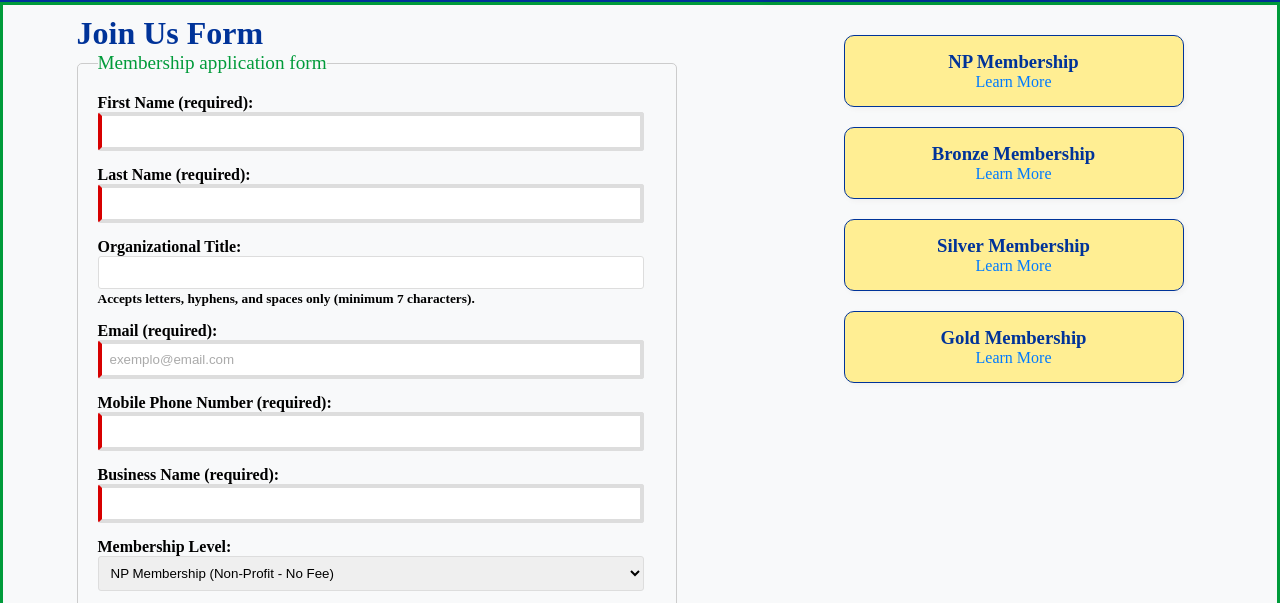
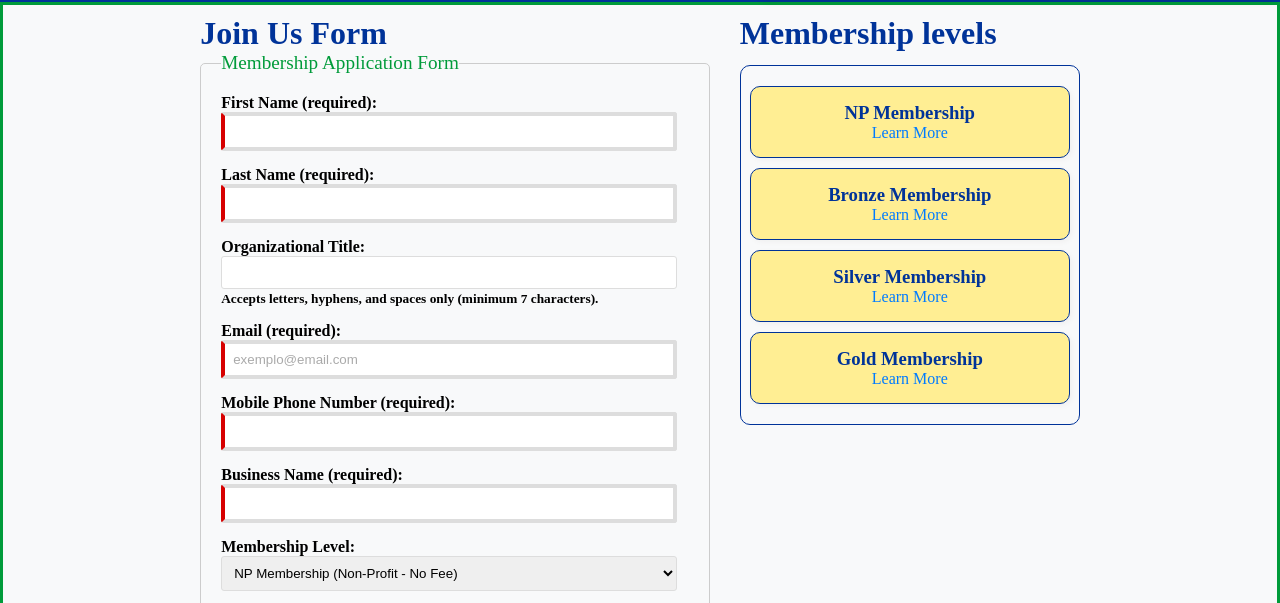
Before and after one commit to robsonpsilva/wdd231, a plain HTML site: page chamber/join.html in a window 1280 px wide. Shown: the part 146-749 px from the top of the page. Drawn offline with Linux system fonts and the light colour scheme.

Commit message:
modified:   chamber/join.html 	modified:   chamber/styles/join.css

```diff
--- a/chamber/join.html
+++ b/chamber/join.html
@@ -49,7 +49,7 @@
         <form action="thankyou.html" method="get">
             <h1>Join Us Form</h1>
             <fieldset>
-                <legend>Membership application form</legend>
+                <legend>Membership Application Form</legend>
                 <div class="form-group">
                     <label for="firstName">
                         First Name (required):
@@ -118,6 +118,8 @@
 
         </form>
         <div class="membership-cards-container">
+            <h1>Membership levels</h1>
+            <div id="membership-level-cards">
                 <div class="membership-card" onclick="openModal('npModal')">
                     <h3>NP Membership</h3>
                     <a href="#np-benefits">Learn More</a>
@@ -133,6 +135,7 @@
                 <div class="membership-card" onclick="openModal('goldModal')">
                     <h3>Gold Membership</h3>
                     <a href="#gold-benefits">Learn More</a>
+                </div>
             </div>
         </div>
         <div id="npModal" class="modal">
--- a/chamber/styles/join.css
+++ b/chamber/styles/join.css
@@ -1,12 +1,13 @@
 main {
     display: flex;
     flex-wrap: wrap;
-    justify-content:space-around;
+    justify-content:center;
+    gap: 30px;
 }
 form {
     width: 100%;
-    max-width: 600px;
-    margin-bottom: 20px;
+    max-width: 350px;
+
 }
 
 fieldset{
@@ -74,6 +75,17 @@ label {
 }
 
 
+#membership-level-cards{
+    display: flex;
+    flex-direction: column;
+    align-items: center;
+    gap: 10px;
+    border: 1px solid var(--specialcolor);
+    border-radius: 10px;
+    padding: 20px;
+    width: 340px;
+    margin-bottom: 10px;
+}
 
 .membership-card {
     border: 1px solid var(--specialcolor);
@@ -81,7 +93,7 @@ label {
     padding: 15px;
     text-align: center;
     box-shadow: 2px 2px 5px #f0f0f0;
-    width: calc(50% - 10px);
+    width: 80%;
     opacity: 0;
     transform: translateY(20px);
     animation: fadeIn 0.5s ease-out forwards;
@@ -128,7 +140,7 @@ label {
     margin: 15% auto;
     padding: 20px;
     border: 1px solid #888;
-    width: 40%;
+    width: 320px;
     border-radius: 10px;
     position: relative;
 }
@@ -155,179 +167,22 @@ label {
 }
 
 @media (min-width: 768px) {
-    .membership-cards-container {
-        flex-direction: column;
-        max-width: 50%;
-        margin-bottom: 20px;
+    form{
+        max-width: 40%;
     }
+
     .membership-card {
-        width: 340px;
-        margin: 20px;
+        width: 320px;
     }
 
     .left-container, .right-container {
         max-width: 100%;
     }
-}
 
-
-
-/*
-form {
-    width: 100%;
-    max-width: 600px;
-    padding: 20px;
-    border: 1px solid #ccc;
-    border-radius: 5px;
-    margin-bottom: 20px;
-}
-
-.form-group {
-    margin-bottom: 15px;
-}
-
-label {
-    display: block;
-    margin-bottom: 5px;
-    font-weight: bold;
-}
-
-input[type="text"],
-input[type="email"],
-input[type="tel"],
-select,
-textarea {
-    width: calc(100% - 12px);
-    padding: 8px;
-    border: 1px solid #ddd;
-    border-radius: 3px;
-    box-sizing: border-box;
-}
-
-input[type="email"]::placeholder {
-    color: #aaa;
-}
-
-input[type="submit"] {
-    background-color: #007bff;
-    color: white;
-    padding: 10px 15px;
-    border: none;
-    border-radius: 3px;
-    cursor: pointer;
-    font-size: 16px;
-}
-
-input[type="submit"]:hover {
-    background-color: #0056b3;
-}
-
-input:required {border-width: 4px; border-left-color: #d70000;}
-input:focus {border-width: 4px; border-left-color: black; outline:none;}
-input:required:valid{border-left-color: green;}
-
-.membership-cards-container {
-    margin-top: 10px;
-    display: flex;
-    flex-wrap: wrap;
-    gap: 20px;
-    justify-content: center;
-    width: 100%;
-}
-
-.membership-card {
-    border: 1px solid #eee;
-    border-radius: 5px;
-    padding: 15px;
-    text-align: center;
-    box-shadow: 2px 2px 5px #f0f0f0;
-    width: calc(50% - 10px);
-    opacity: 0;
-    transform: translateY(20px);
-    animation: fadeIn 0.5s ease-out forwards;
-    cursor: pointer;
-    background-color: wheat;
-}
-
-.membership-card:nth-child(2) {
-    animation-delay: 0.2s;
-}
-
-.membership-card:nth-child(3) {
-    animation-delay: 0.4s;
-}
-
-.membership-card:nth-child(4) {
-    animation-delay: 0.6s;
-}
-
-.membership-card h3 {
-    margin-top: 0;
-}
-
-.membership-card a {
-    text-decoration: none;
-    color: #007bff;
-}
-
-.modal {
-    display: none;
-    position: fixed;
-    z-index: 1;
-    left: 0;
-    top: 0;
-    width: 100%;
-    height: 100%;
-    overflow: auto;
-    background-color: rgba(0,0,0,0.4);
-}
-
-.modal-content {
-    background-color: #fefefe;
-    margin: 15% auto;
-    padding: 20px;
-    border: 1px solid #888;
-    width: 80%;
-    border-radius: 5px;
-    position: relative;
-}
-
-.close-button {
-    color: #aaa;
-    float: right;
-    font-size: 28px;
-    font-weight: bold;
-}
-
-.close-button:hover,
-.close-button:focus {
-    color: black;
-    text-decoration: none;
-    cursor: pointer;
-}
-
-@keyframes fadeIn {
-    to {
-        opacity: 1;
-        transform: translateY(0);
+    .modal-content {
+        width: 400px;
+    }
+    #membership-level-cards{
+        margin-top: 13px;
     }
 }
-
-@media (min-width: 768px) {
-
-
-    form {
-        margin-bottom: 0;
-        max-width: 50%;
-    }
-
-    .membership-cards-container {
-        flex-direction: row;
-        max-width: 50%;
-        margin-bottom: 20px;
-    }
-    .membership-card {
-        width: 300px;
-    }
-}
- */
```
Lines whose indentation alone changed are shown as unchanged.
